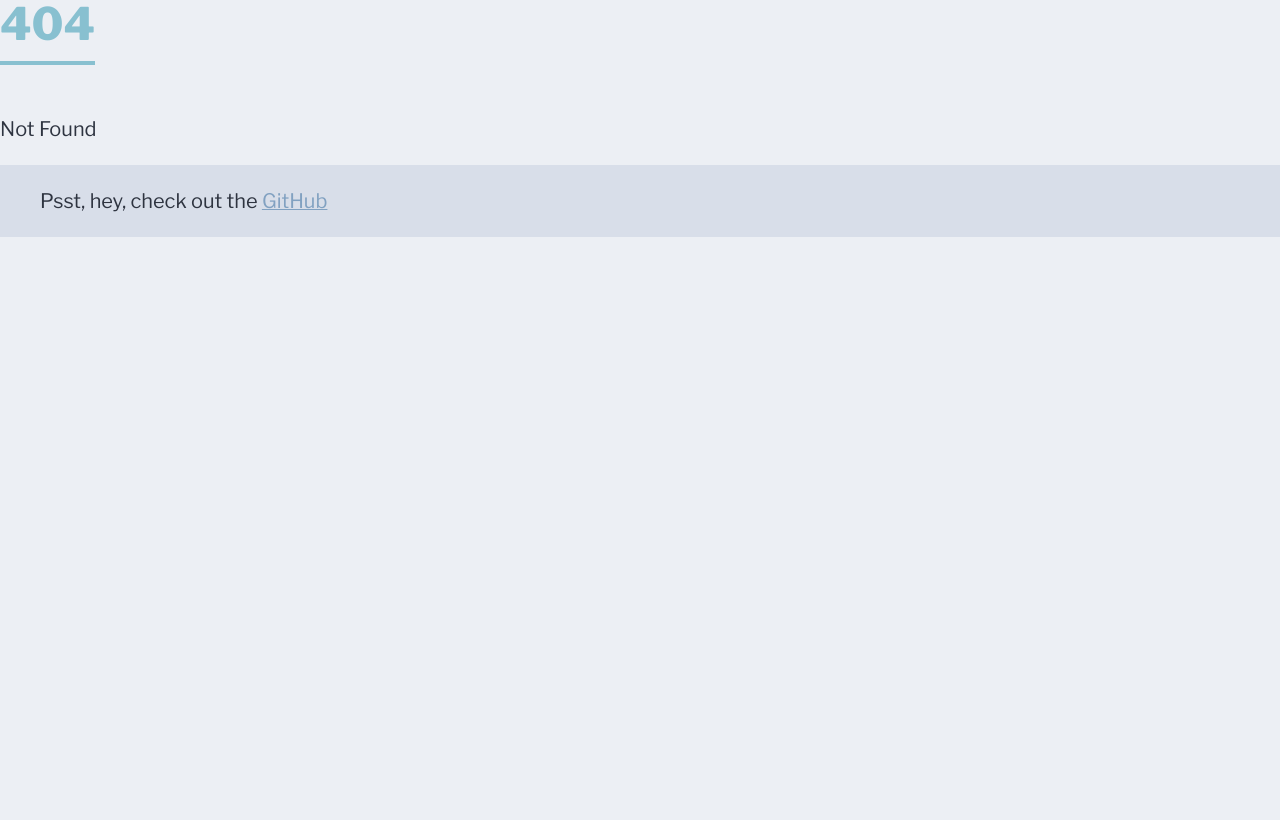
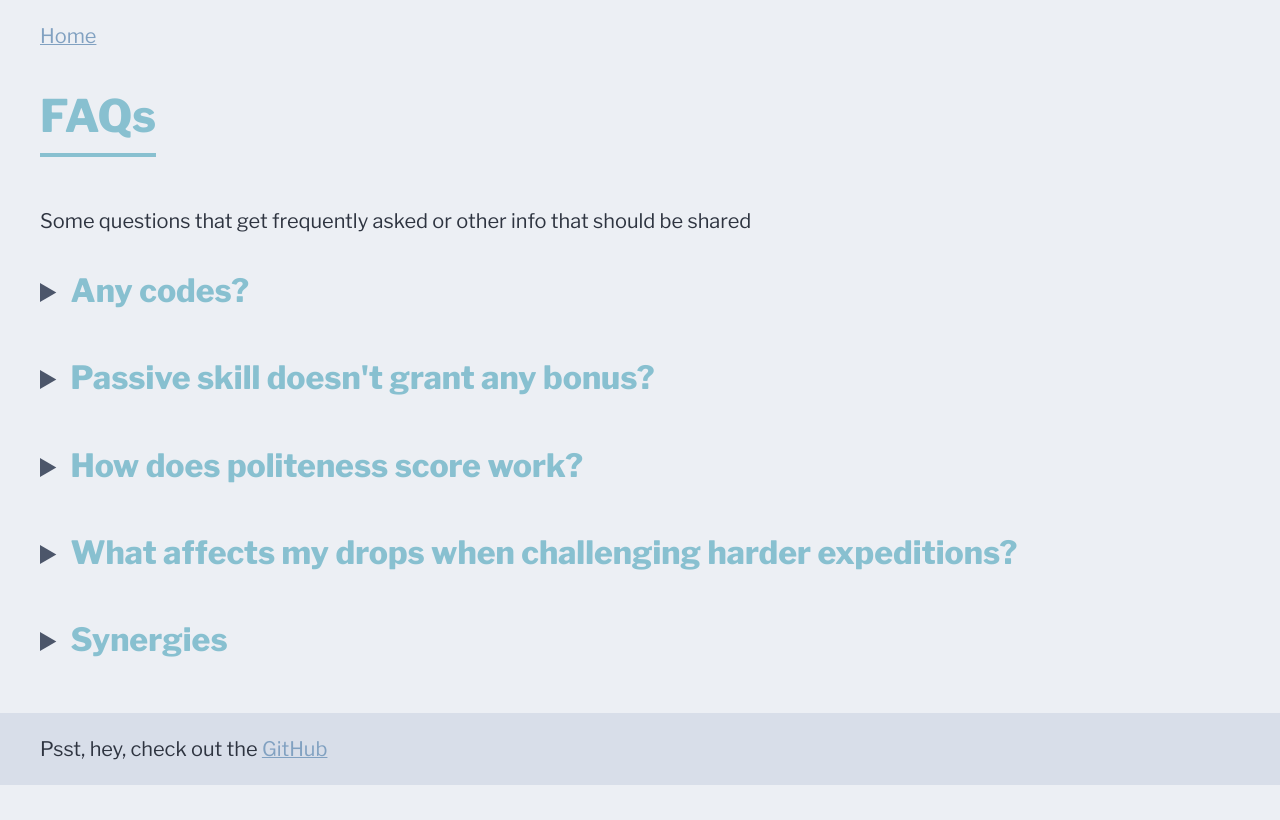
Before and after one commit to Greenfoot5/AL-Wiki, a SvelteKit app: page /faq in a window 1280 px wide. Before the commit this address had no page. Built offline with nearby package versions, Linux system fonts and the light colour scheme.

Commit message:
Added some FAQs

```diff
--- a/src/routes/+page.svelte
+++ b/src/routes/+page.svelte
@@ -14,6 +14,7 @@
 
 <Header />
 <div style="margin: 2em;">
+	<a href="faq">Frequently Asked Questions (and other useful info)</a> <br />
 	<a href="season-timer">Season Timer</a><br />
 	<a href="codes">Codes</a><br />
 	<a href="bis">Best in Slot</a>
--- /dev/null
+++ b/src/routes/faq/+page.svelte
@@ -0,0 +1,80 @@
+<script>
+    import Rarity from "$lib/components/Rarity.svelte";
+</script>
+
+<svelte:head>
+    <!-- Be sure to add your image files and un-comment the lines below -->
+    <title>FAQs</title>
+    <meta data-key="description" name="description" content="Frequently Asked Questions">
+    <meta property="og:title" content="Aeon's Legends - FAQs" />
+    <meta property="og:description" content="Frequently Asked Questions" />
+    <meta property="og:url" content="https://al.alchemix.dev/faq" />
+</svelte:head>
+
+<div style="margin: 1em 2em;"><a href="/">Home</a></div>
+
+<div class="body">
+    <h1>FAQs</h1>
+    <p>
+        Some questions that get frequently asked or other info that should be shared
+    </p>
+
+    <details id="codes">
+        <summary><h2>Any codes?</h2></summary>
+        <a href="/codes">Check out the codes page on the site</a>
+    </details>
+
+    <details id="passive-armour">
+        <summary><h2>Passive skill doesn't grant any bonus?</h2></summary>
+        Some skills grant bonuses based on what type of armour you use.
+        For example, Heavy Metal grants bonus vitality based on your equipped heavy armour.
+        Double check you've got the right armour equipped if you're not getting any bonus!
+    </details>
+
+    <details id="polite">
+        <summary><h2>How does politeness score work?</h2></summary>
+        Whenever you send a message, and AI will analyse your message, it's context and previous messages you've sent to work out if it's "polite".
+        The exact workings of this haven't been investigated, but chatting and engaging with others in global or guild chat will generally raise the score.
+        Typically you can easily keep it above rare bonus and mostly above the epic bonus. Legendary however can be a little random currently however.
+    </details>
+
+    <details id="drop-difficulty">
+        <summary><h2>What affects my drops when challenging harder expeditions?</h2></summary>
+        Each map will drop a different tier of gear (i.e. the 2nd map drops T2 gear). <br />
+        When increasing the stage number, e.g. 1-3 to 1-4, the xp & gold drops will increase. <br />
+        When increasing the difficulty, i.e. from <span style="color: var(--nord-frost-2)">normal (blue)</span> ➠ <span style="color: var(--nord-yellow)">hard (yellow)</span> ➠ <span style="color: var(--nord-red)">torment (red)</span>, drop rates for <Rarity rarity="rare"/>/<Rarity rarity="epic"/>/<Rarity rarity="legendary"/> gear increases as well as xp & gold rewards.
+    </details>
+
+    <details id="synergies">
+        <summary><h2>Synergies</h2></summary>
+        Synergies work by granting buffs based on who is in your party.
+        For example, gaining the priest synergy at level 1 with a priest in your team grants +2% bonus healing.
+        <br /><u>Resetting synergies will NOT grant you your stones back.</u>
+        <br /> <br />
+        The maximum amount of stones a FTP (free to play) can earn during a season is enough to max out 2 synergies. Spend your stones wisely!
+    </details>
+</div>
+
+<style lang="scss">
+    .body {
+        margin: 2em;
+    }
+
+    :is(h2) {
+        display: inline;
+    }
+
+    details {
+        margin: 1em 0;
+        overflow-x: auto;
+    }
+
+    summary {
+        margin: 1rem 0;
+        line-height: 1.1;
+        font-family: var(--accentFont), serif;
+        font-weight: bold;
+        font-size: 1.8rem;
+        color: var(--nord-highlight);
+    }
+</style>
```
